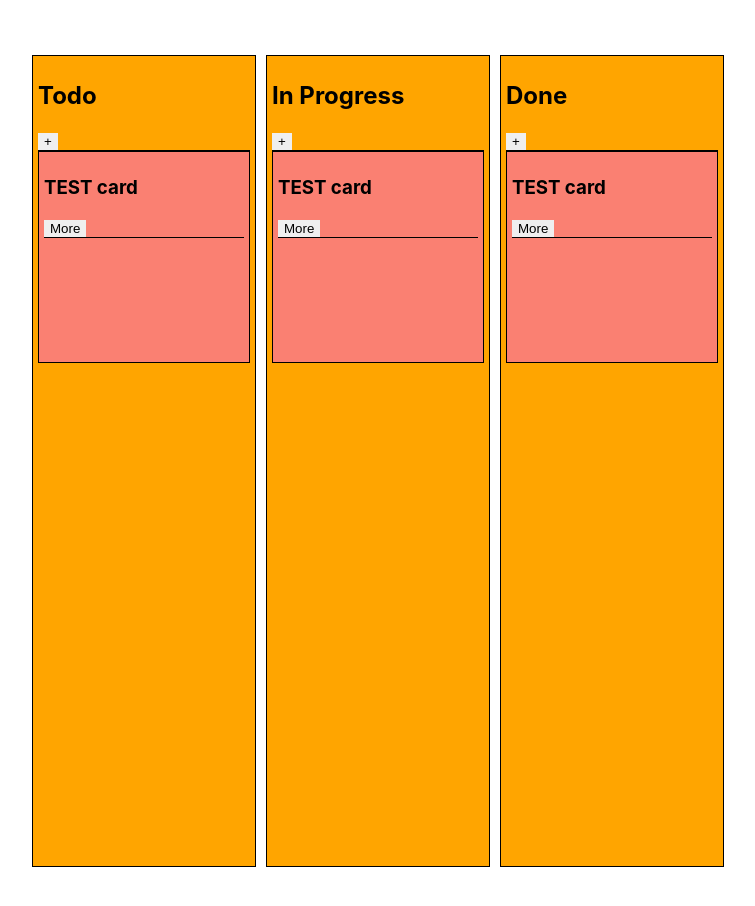
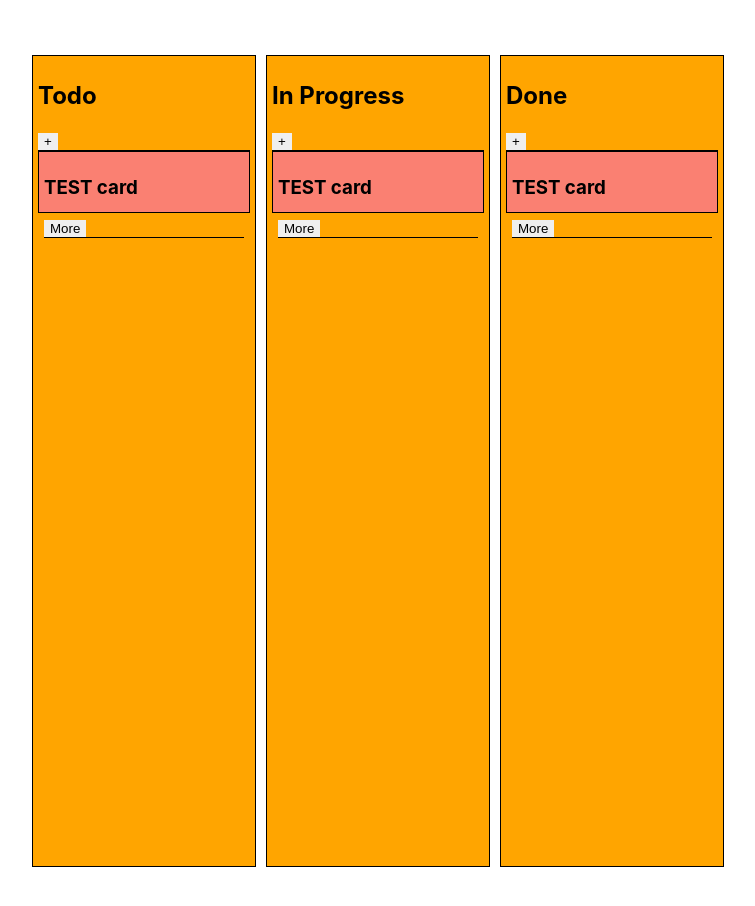
Before and after one commit to shanicunn/kanban-board-mintbean-olympics, a React (Create React App) app: page / in a window 1280 px wide. Shown: the top 906 px of the page, without its empty margins (262-1017 px from the left). Built offline with nearby package versions, Linux system fonts and the light colour scheme.

Commit message:
Made default card height shorter to only show title

```diff
--- a/src/App.css
+++ b/src/App.css
@@ -32,7 +32,7 @@
 .card {
   background-color: salmon;
   border: black 1px solid;
-  height: 200px;
+  height: 50px;
   width: 200px;
   padding: 5px;
 }
```
